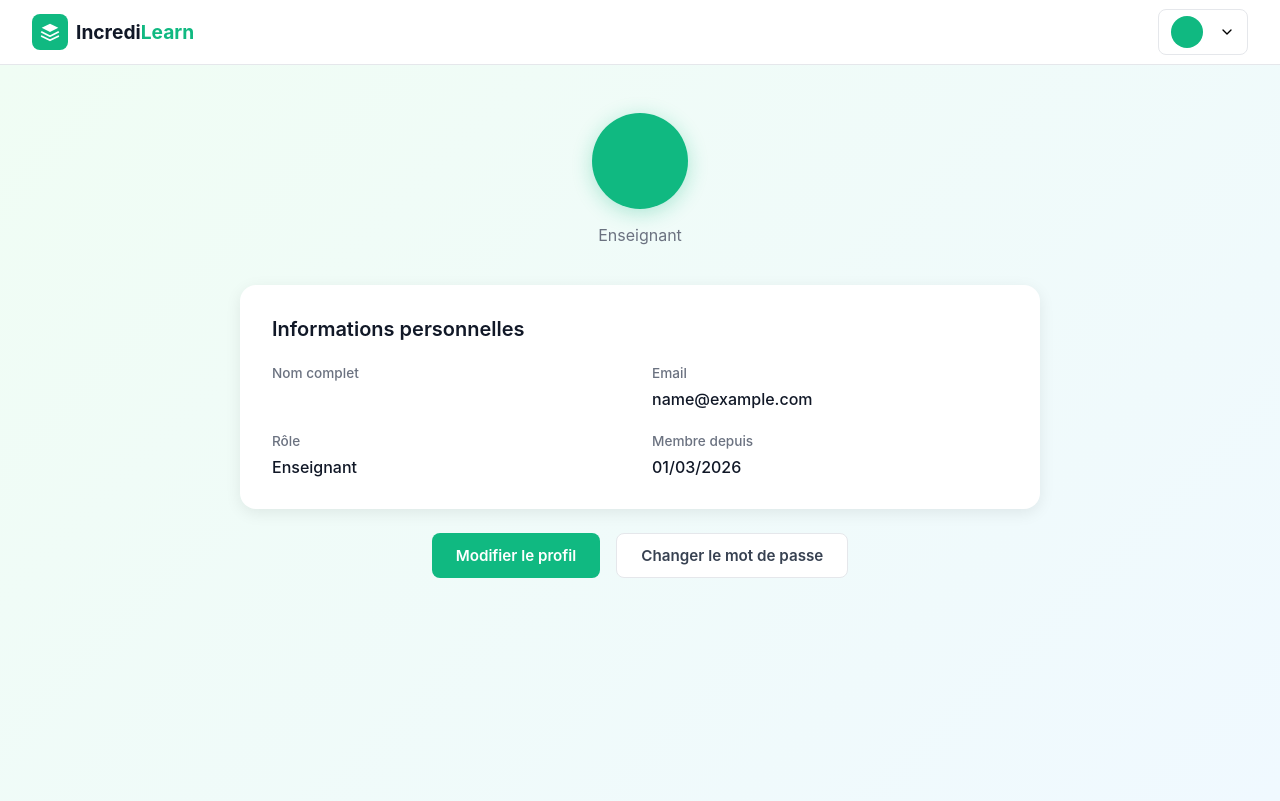
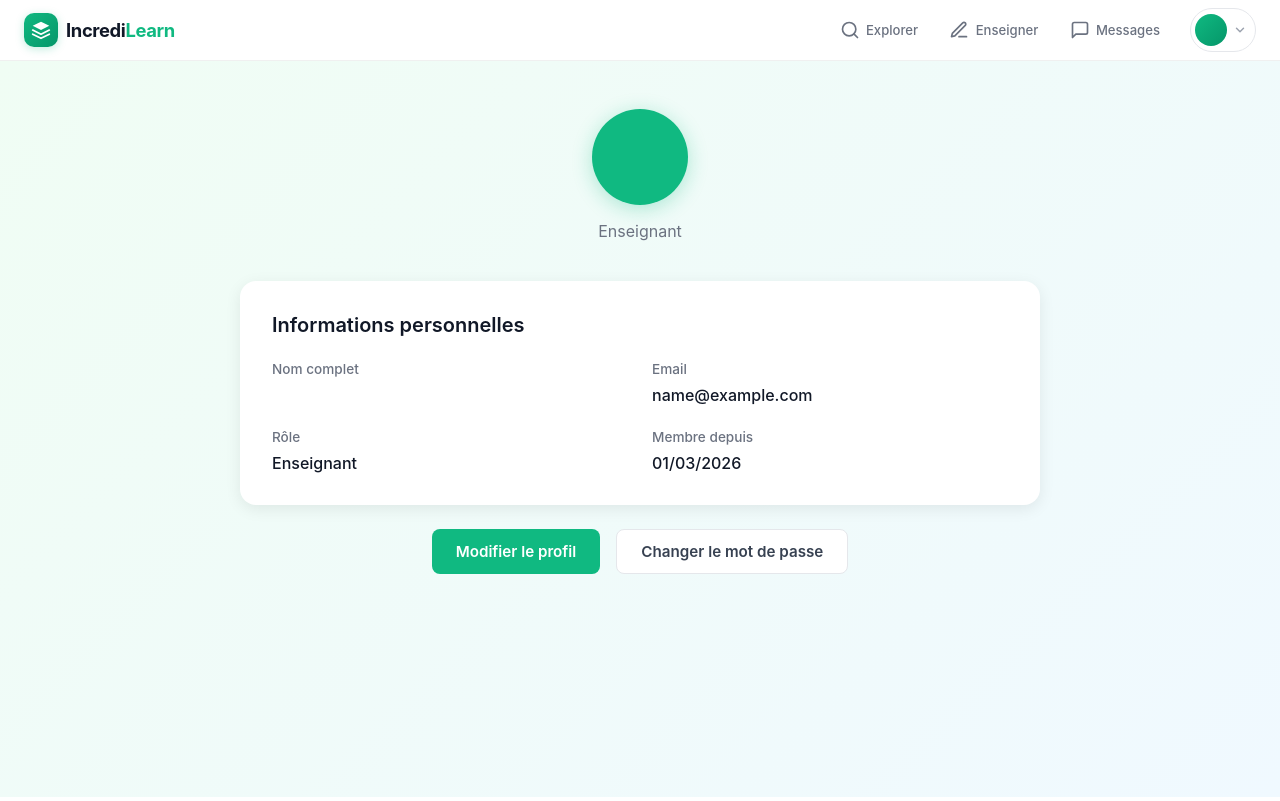
Before and after one commit to ahmedshiin/IncrediLearn, a Vue app in the folder incredilearn-frontend/: page /profil in a window 1280 px wide. Built offline with nearby package versions, Linux system fonts and the light colour scheme; sample sign-in values are in the browser's storage; the HTML template or start-up script is replaced by a standard one.

Commit message:
update teacher view (remove courses student view)

```diff
--- a/incredilearn-frontend/src/App.vue
+++ b/incredilearn-frontend/src/App.vue
@@ -53,12 +53,51 @@ onUnmounted(() => {
           </span>
         </RouterLink>
 
-        <!-- Nav links -->
-        <nav v-if="showNavbar && authStore.userRole !== 'admin'" class="nav-links">
-          <RouterLink to="/" class="nav-link">Cours</RouterLink>
-          <RouterLink to="/tuteurs" class="nav-link">Tuteurs</RouterLink>
-          <RouterLink to="/about" class="nav-link">À propos</RouterLink>
-        </nav>
+        <!-- Spacer -->
+        <div class="nav-spacer"></div>
+
+        <!-- Icon nav actions -->
+        <div v-if="showNavbar" class="nav-icons">
+          <!-- Explorer les cours -->
+          <RouterLink to="/cours" class="nav-icon-btn" title="Explorer les cours"
+            :class="{ active: route.path === '/cours' || route.path === '/' }">
+            <svg width="20" height="20" viewBox="0 0 24 24" fill="none" stroke="currentColor" stroke-width="2" stroke-linecap="round" stroke-linejoin="round">
+              <circle cx="11" cy="11" r="8"/>
+              <line x1="21" y1="21" x2="16.65" y2="16.65"/>
+            </svg>
+            <span class="nav-icon-label">Explorer</span>
+          </RouterLink>
+
+          <!-- Mes cours (étudiant uniquement) -->
+          <RouterLink v-if="authStore.isAuthenticated && authStore.userRole === 'etudiant'" to="/mes-cours" class="nav-icon-btn" title="Mes cours"
+            :class="{ active: route.path === '/mes-cours' }">
+            <svg width="20" height="20" viewBox="0 0 24 24" fill="none" stroke="currentColor" stroke-width="2" stroke-linecap="round" stroke-linejoin="round">
+              <path d="M2 3h6a4 4 0 0 1 4 4v14a3 3 0 0 0-3-3H2z"/>
+              <path d="M22 3h-6a4 4 0 0 0-4 4v14a3 3 0 0 1 3-3h7z"/>
+            </svg>
+            <span class="nav-icon-label">Mes cours</span>
+          </RouterLink>
+
+          <!-- Mes cours enseignant -->
+          <RouterLink v-if="(authStore.userRole === 'enseignant' || authStore.userRole === 'admin') && authStore.isAuthenticated"
+            to="/mes-cours-enseignant" class="nav-icon-btn" title="Gérer mes cours"
+            :class="{ active: route.path === '/mes-cours-enseignant' }">
+            <svg width="20" height="20" viewBox="0 0 24 24" fill="none" stroke="currentColor" stroke-width="2" stroke-linecap="round" stroke-linejoin="round">
+              <path d="M12 20h9"/>
+              <path d="M16.5 3.5a2.121 2.121 0 0 1 3 3L7 19l-4 1 1-4L16.5 3.5z"/>
+            </svg>
+            <span class="nav-icon-label">Enseigner</span>
+          </RouterLink>
+
+          <!-- Messagerie -->
+          <RouterLink v-if="authStore.isAuthenticated" to="/messagerie" class="nav-icon-btn" title="Messagerie"
+            :class="{ active: route.path === '/messagerie' }">
+            <svg width="20" height="20" viewBox="0 0 24 24" fill="none" stroke="currentColor" stroke-width="2" stroke-linecap="round" stroke-linejoin="round">
+              <path d="M21 15a2 2 0 0 1-2 2H7l-4 4V5a2 2 0 0 1 2-2h14a2 2 0 0 1 2 2z"/>
+            </svg>
+            <span class="nav-icon-label">Messages</span>
+          </RouterLink>
+        </div>
 
         <!-- Auth - Non connecté -->
         <div v-if="!authStore.isAuthenticated" class="nav-auth">
@@ -68,16 +107,23 @@ onUnmounted(() => {
 
         <!-- User Menu - Connecté -->
         <div v-else class="nav-auth">
-          <div v-if="authStore.userRole === 'enseignant' && authStore.user?.verified" class="field">
-            <RouterLink to="/creer-cours" class="btn-creer">Créer un cours</RouterLink>
-          </div>
+          <!-- Créer un cours (enseignant) -->
+          <RouterLink v-if="authStore.userRole === 'enseignant' && authStore.user?.verified"
+            to="/creer-cours" class="btn-creer" title="Créer un cours">
+            <svg width="18" height="18" viewBox="0 0 24 24" fill="none" stroke="currentColor" stroke-width="2.5" stroke-linecap="round" stroke-linejoin="round">
+              <line x1="12" y1="5" x2="12" y2="19"/>
+              <line x1="5" y1="12" x2="19" y2="12"/>
+            </svg>
+            <span>Créer</span>
+          </RouterLink>
+
+          <!-- User avatar dropdown -->
           <div class="user-menu-wrapper">
             <button @click="showUserMenu = !showUserMenu" class="user-menu-btn">
               <div class="user-avatar">
                 {{ authStore.userFullName.charAt(0).toUpperCase() }}
               </div>
-              <span class="user-name">{{ authStore.userFullName }}</span>
-              <svg width="16" height="16" viewBox="0 0 24 24" fill="none" stroke="currentColor" stroke-width="2" stroke-linecap="round" stroke-linejoin="round">
+              <svg class="chevron-icon" :class="{ open: showUserMenu }" width="14" height="14" viewBox="0 0 24 24" fill="none" stroke="currentColor" stroke-width="2.5" stroke-linecap="round" stroke-linejoin="round">
                 <polyline points="6 9 12 15 18 9"/>
               </svg>
             </button>
@@ -85,8 +131,11 @@ onUnmounted(() => {
             <!-- Dropdown menu -->
             <div v-if="showUserMenu" class="user-dropdown">
               <div class="dropdown-header">
-                <div class="dropdown-name">{{ authStore.userFullName }}</div>
-                <div class="dropdown-role">{{ authStore.userRole === 'etudiant' ? 'Étudiant' : 'Enseignant' }}</div>
+                <div class="dropdown-avatar">{{ authStore.userFullName.charAt(0).toUpperCase() }}</div>
+                <div>
+                  <div class="dropdown-name">{{ authStore.userFullName }}</div>
+                  <div class="dropdown-role">{{ authStore.userRole === 'etudiant' ? 'Étudiant' : authStore.userRole === 'admin' ? 'Administrateur' : 'Enseignant' }}</div>
+                </div>
               </div>
               <div class="dropdown-divider"></div>
               <RouterLink to="/profil" class="dropdown-item" @click="showUserMenu = false">
@@ -96,25 +145,13 @@ onUnmounted(() => {
                 </svg>
                 Mon profil
               </RouterLink>
-              <RouterLink to="/mes-cours" class="dropdown-item" @click="showUserMenu = false">
+              <RouterLink to="/about" class="dropdown-item" @click="showUserMenu = false">
                 <svg width="18" height="18" viewBox="0 0 24 24" fill="none" stroke="currentColor" stroke-width="2" stroke-linecap="round" stroke-linejoin="round">
-                  <path d="M2 3h6a4 4 0 0 1 4 4v14a3 3 0 0 0-3-3H2z"/>
-                  <path d="M22 3h-6a4 4 0 0 0-4 4v14a3 3 0 0 1 3-3h7z"/>
+                  <circle cx="12" cy="12" r="10"/>
+                  <line x1="12" y1="16" x2="12" y2="12"/>
+                  <line x1="12" y1="8" x2="12.01" y2="8"/>
                 </svg>
-                Mes cours
-              </RouterLink>
-              <RouterLink v-if="authStore.userRole === 'enseignant' || authStore.userRole === 'admin'" to="/mes-cours-enseignant" class="dropdown-item" @click="showUserMenu = false">
-                <svg width="18" height="18" viewBox="0 0 24 24" fill="none" stroke="currentColor" stroke-width="2" stroke-linecap="round" stroke-linejoin="round">
-                  <path d="M12 20h9"/>
-                  <path d="M16.5 3.5a2.121 2.121 0 0 1 3 3L7 19l-4 1 1-4L16.5 3.5z"/>
-                </svg>
-                Mes cours (enseignant)
-              </RouterLink>
-              <RouterLink to="/messagerie" class="dropdown-item" @click="showUserMenu = false">
-                <svg width="18" height="18" viewBox="0 0 24 24" fill="none" stroke="currentColor" stroke-width="2" stroke-linecap="round" stroke-linejoin="round">
-                  <path d="M21 15a2 2 0 0 1-2 2H7l-4 4V5a2 2 0 0 1 2-2h14a2 2 0 0 1 2 2z"/>
-                </svg>
-                Messagerie
+                À propos
               </RouterLink>
               <div class="dropdown-divider"></div>
               <button @click="handleLogout" class="dropdown-item dropdown-logout">
@@ -138,18 +175,23 @@ onUnmounted(() => {
 <style scoped>
 .navbar {
   background: #ffffff;
-  border-bottom: 1px solid #E5E7EB;
+  border-bottom: 1px solid #F0F0F0;
   position: sticky;
   top: 0;
   z-index: 100;
+  backdrop-filter: blur(12px);
+  background: rgba(255, 255, 255, 0.92);
 }
 
 .navbar-inner {
   width: 100%;
-  padding: 0 2rem;
-  height: 64px;
+  max-width: 1400px;
+  margin: 0 auto;
+  padding: 0 1.5rem;
+  height: 60px;
   display: flex;
   align-items: center;
+  gap: 1rem;
 }
 
 /* Logo */
@@ -158,91 +200,129 @@ onUnmounted(() => {
   align-items: center;
   gap: 0.5rem;
   flex-shrink: 0;
+  text-decoration: none;
 }
 
 .logo-icon {
-  width: 36px;
-  height: 36px;
-  background: #10B981;
-  border-radius: 8px;
+  width: 34px;
+  height: 34px;
+  background: linear-gradient(135deg, #10B981, #059669);
+  border-radius: 10px;
   display: flex;
   align-items: center;
   justify-content: center;
+  box-shadow: 0 2px 8px rgba(16, 185, 129, 0.25);
 }
 
 .logo-text {
-  font-size: 1.2rem;
+  font-size: 1.15rem;
   font-weight: 700;
+  letter-spacing: -0.02em;
 }
 
 .logo-incredi { color: #111827; }
 .logo-learn   { color: #10B981; }
 
-/* Nav links */
-.nav-links {
+/* Spacer */
+.nav-spacer {
+  flex: 1;
+}
+
+/* Icon nav buttons */
+.nav-icons {
   display: flex;
   align-items: center;
   gap: 0.25rem;
-  flex: 1;
-  justify-content: center;
 }
 
-.nav-link {
-  padding: 0.35rem 0.85rem;
-  font-size: 0.95rem;
+.nav-icon-btn {
+  display: flex;
+  align-items: center;
+  gap: 0.4rem;
+  padding: 0.45rem 0.85rem;
+  border-radius: 10px;
+  color: #6B7280;
+  font-size: 0.82rem;
   font-weight: 500;
-  color: #374151;
-  border-radius: 6px;
-  transition: color 0.15s;
+  transition: all 0.2s ease;
+  text-decoration: none;
+  position: relative;
 }
 
-.nav-link:hover {
+.nav-icon-btn:hover {
   color: #10B981;
+  background: #F0FDF4;
+}
+
+.nav-icon-btn.active {
+  color: #10B981;
+  background: #ECFDF5;
+  font-weight: 600;
+}
+
+.nav-icon-btn svg {
+  flex-shrink: 0;
+}
+
+.nav-icon-label {
+  white-space: nowrap;
 }
 
 /* Auth */
 .nav-auth {
   display: flex;
   align-items: center;
-  gap: 0.75rem;
+  gap: 0.5rem;
   flex-shrink: 0;
-  margin-left: auto;
 }
 
 .btn-creer {
-  font-size: 0.85rem;
+  display: flex;
+  align-items: center;
+  gap: 0.35rem;
+  font-size: 0.82rem;
   font-weight: 600;
-  color: #10B981;
-  padding: 0.4rem 0.85rem;
-  border-radius: 7px;
-  border: 1.5px solid #D1FAE5;
-  background: #F0FDF4;
-  transition: background 0.15s, border-color 0.15s;
+  color: #ffffff;
+  padding: 0.4rem 0.9rem;
+  border-radius: 9px;
+  background: linear-gradient(135deg, #10B981, #059669);
+  box-shadow: 0 2px 8px rgba(16, 185, 129, 0.25);
+  transition: all 0.2s ease;
+  text-decoration: none;
 }
-.btn-creer:hover { background: #D1FAE5; border-color: #A7F3D0; }
+.btn-creer:hover {
+  box-shadow: 0 4px 14px rgba(16, 185, 129, 0.35);
+  transform: translateY(-1px);
+}
 
 .btn-connexion {
-  font-size: 0.95rem;
+  font-size: 0.9rem;
   font-weight: 500;
   color: #374151;
-  padding: 0.35rem 0.75rem;
-  border-radius: 6px;
+  padding: 0.4rem 0.85rem;
+  border-radius: 8px;
   transition: color 0.15s;
+  text-decoration: none;
 }
 
 .btn-connexion:hover { color: #10B981; }
 
 .btn-inscrire {
-  background: #10B981;
+  background: linear-gradient(135deg, #10B981, #059669);
   color: #ffffff;
-  font-size: 0.95rem;
+  font-size: 0.9rem;
   font-weight: 600;
   padding: 0.5rem 1.2rem;
-  border-radius: 8px;
-  transition: background 0.15s;
+  border-radius: 9px;
+  transition: all 0.2s ease;
+  text-decoration: none;
+  box-shadow: 0 2px 8px rgba(16, 185, 129, 0.25);
 }
 
-.btn-inscrire:hover { background: #059669; }
+.btn-inscrire:hover {
+  box-shadow: 0 4px 14px rgba(16, 185, 129, 0.35);
+  transform: translateY(-1px);
+}
 
 /* User Menu */
 .user-menu-wrapper {
@@ -252,41 +332,41 @@ onUnmounted(() => {
 .user-menu-btn {
   display: flex;
   align-items: center;
-  gap: 0.5rem;
-  padding: 0.4rem 0.75rem;
+  gap: 0.35rem;
+  padding: 0.3rem;
+  padding-right: 0.5rem;
   border: 1.5px solid #E5E7EB;
-  border-radius: 8px;
+  border-radius: 50px;
   background: #ffffff;
   cursor: pointer;
-  transition: border-color 0.15s, box-shadow 0.15s;
+  transition: all 0.2s ease;
 }
 
 .user-menu-btn:hover {
-  border-color: #10B981;
-  box-shadow: 0 2px 8px rgba(16, 185, 129, 0.1);
+  border-color: #D1D5DB;
+  box-shadow: 0 2px 12px rgba(0, 0, 0, 0.08);
 }
 
 .user-avatar {
   width: 32px;
   height: 32px;
   border-radius: 50%;
-  background: #10B981;
+  background: linear-gradient(135deg, #10B981, #059669);
   color: #ffffff;
   display: flex;
   align-items: center;
   justify-content: center;
   font-weight: 600;
-  font-size: 0.9rem;
+  font-size: 0.85rem;
 }
 
-.user-name {
-  font-size: 0.9rem;
-  font-weight: 500;
-  color: #111827;
-  max-width: 150px;
-  overflow: hidden;
-  text-overflow: ellipsis;
-  white-space: nowrap;
+.chevron-icon {
+  color: #9CA3AF;
+  transition: transform 0.2s ease;
+}
+
+.chevron-icon.open {
+  transform: rotate(180deg);
 }
 
 .user-dropdown {
@@ -296,109 +376,123 @@ onUnmounted(() => {
   width: 240px;
   background: #ffffff;
   border: 1px solid #E5E7EB;
-  border-radius: 10px;
-  box-shadow: 0 10px 40px rgba(0, 0, 0, 0.15);
+  border-radius: 12px;
+  box-shadow: 0 12px 40px rgba(0, 0, 0, 0.12), 0 0 0 1px rgba(0, 0, 0, 0.03);
   padding: 0.5rem;
   z-index: 1000;
+  animation: dropdown-in 0.15s ease;
+}
+
+@keyframes dropdown-in {
+  from { opacity: 0; transform: translateY(-6px) scale(0.97); }
+  to   { opacity: 1; transform: translateY(0) scale(1); }
 }
 
 .dropdown-header {
-  padding: 0.75rem;
+  display: flex;
+  align-items: center;
+  gap: 0.65rem;
+  padding: 0.65rem 0.75rem;
+}
+
+.dropdown-avatar {
+  width: 36px;
+  height: 36px;
+  border-radius: 50%;
+  background: linear-gradient(135deg, #10B981, #059669);
+  color: #ffffff;
+  display: flex;
+  align-items: center;
+  justify-content: center;
+  font-weight: 600;
+  font-size: 0.9rem;
+  flex-shrink: 0;
 }
 
 .dropdown-name {
-  font-size: 0.95rem;
+  font-size: 0.9rem;
   font-weight: 600;
   color: #111827;
 }
 
 .dropdown-role {
-  font-size: 0.8rem;
-  color: #6B7280;
-  margin-top: 0.15rem;
+  font-size: 0.75rem;
+  color: #9CA3AF;
+  margin-top: 0.1rem;
 }
 
 .dropdown-divider {
   height: 1px;
-  background: #E5E7EB;
-  margin: 0.5rem 0;
+  background: #F3F4F6;
+  margin: 0.35rem 0.5rem;
 }
 
 .dropdown-item {
   display: flex;
   align-items: center;
-  gap: 0.75rem;
+  gap: 0.65rem;
   width: 100%;
-  padding: 0.65rem 0.75rem;
+  padding: 0.55rem 0.75rem;
   border: none;
   background: none;
-  border-radius: 6px;
+  border-radius: 8px;
   cursor: pointer;
-  font-size: 0.9rem;
+  font-size: 0.85rem;
   color: #374151;
-  transition: background 0.15s;
+  transition: all 0.15s ease;
   text-align: left;
+  text-decoration: none;
 }
 
 .dropdown-item:hover {
-  background: #F3F4F6;
+  background: #F9FAFB;
+  color: #111827;
 }
 
 .dropdown-item svg {
   flex-shrink: 0;
+  color: #9CA3AF;
+}
+
+.dropdown-item:hover svg {
+  color: #6B7280;
 }
 
 .dropdown-logout {
+  color: #EF4444;
+}
+
+.dropdown-logout svg {
+  color: #EF4444;
+}
+
+.dropdown-logout:hover {
+  background: #FEF2F2;
   color: #DC2626;
 }
 
-.dropdown-logout:hover {
-  background: #FEE2E2;
-}
-</style>
-
-<style scoped>
-header {
-  line-height: 1.5;
-  max-height: 100vh;
+.dropdown-logout:hover svg {
+  color: #DC2626;
 }
 
-.logo {
-  display: block;
-  margin: 0 auto 2rem;
-}
-
-nav {
-  width: 100%;
-  font-size: 12px;
-  text-align: center;
-  margin-top: 2rem;
-}
-
-@media (min-width: 1024px) {
-  header {
-    display: flex;
-    place-items: center;
-    padding-right: calc(var(--section-gap) / 2);
+/* ── Responsive ── */
+@media (max-width: 768px) {
+  .nav-icon-label {
+    display: none;
   }
 
-  .logo {
-    margin: 0 2rem 0 0;
+  .nav-icon-btn {
+    padding: 0.5rem;
+    border-radius: 50%;
   }
 
-  header .wrapper {
-    display: flex;
-    place-items: flex-start;
-    flex-wrap: wrap;
+  .btn-creer span {
+    display: none;
   }
 
-  nav {
-    text-align: left;
-    margin-left: -1rem;
-    font-size: 1rem;
-
-    padding: 1rem 0;
-    margin-top: 1rem;
+  .btn-creer {
+    padding: 0.45rem;
+    border-radius: 50%;
   }
 }
 </style>
--- a/incredilearn-frontend/src/views/CourseView.vue
+++ b/incredilearn-frontend/src/views/CourseView.vue
@@ -752,6 +752,7 @@ async function uploadCoverImage(event: Event) {
             <p class="lesson-instructor">{{ course.instructor }} • {{ course.category }}</p>
           </div>
           <div class="enroll-wrap">
+            <template v-if="authStore.userRole === 'etudiant'">
             <span v-if="enrollMsg" class="enroll-msg" :class="{ 'enroll-msg--success': isEnrolled || enrollMsg.startsWith('D') }">{{ enrollMsg }}</span>
             <button
               v-if="!isEnrolled"
@@ -788,6 +789,7 @@ async function uploadCoverImage(event: Event) {
               </svg>
               {{ enrollLoading ? 'En cours…' : 'Déjà inscrit — Se désinscrire' }}
             </button>
+            </template>
 
             <!-- ── Star rating (visible only when enrolled) ── -->
             <div v-if="isEnrolled" class="course-rating">
```
